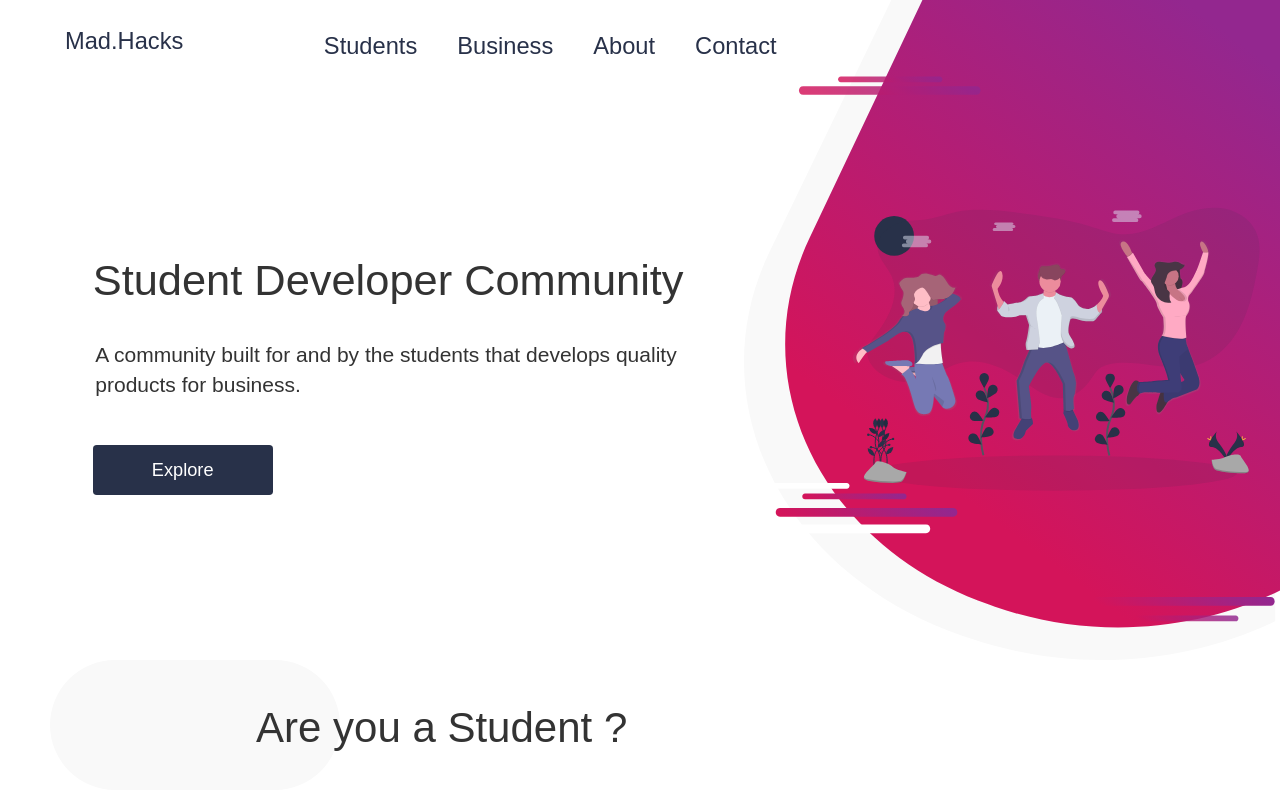
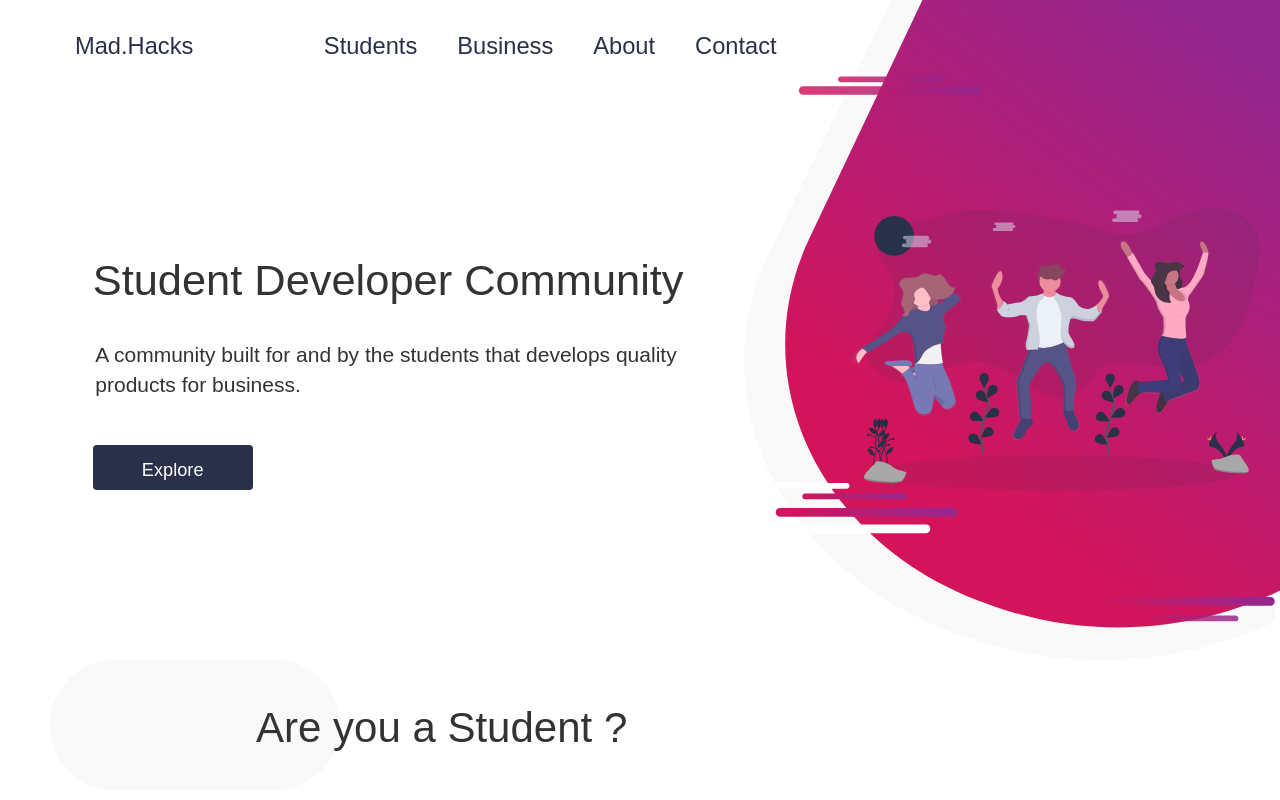
Before and after one commit to mad-hacks/madhacks-webapp, a Vue app: page /#/ in a window 1280 px wide. Shown: the top 800 px of the page. Built offline with nearby package versions, Linux system fonts and the light colour scheme; a web font is replaced by a local one.

Commit message:
Increase Our section image size :tada:

```diff
--- a/src/assets/css/welcome.css
+++ b/src/assets/css/welcome.css
@@ -16,6 +16,7 @@
 .mhacks-tn-left-logo a {
   float: left;
   padding: 20px 15px;
+  padding-top: 25px;
   font-family: 'Muli', sans-serif;
   font-weight: 500;
   font-size: 1.3em;
@@ -261,9 +262,8 @@
 }
 
 .mhacks-mid-mission-sec-bg {
-  background-image: url('../images/mission.svg');
-  background-repeat: no-repeat;
-  width: 100%;
+  width: 1000px;
+  margin-left: -23vw;
   height: 800px;
 }
 
@@ -409,11 +409,11 @@
 /* Laptop screens(upto 1366 px) */
 @media only screen and (max-width: 1366px){
   .mhacks-tn-left-logo {
-    padding: 10px 5px;
+    padding: 15px 10px;
   }
 
   .mhacks-tn-left-logo a {
-    padding: 15px 5px;
+    padding: 15px 10px;
   }
 
   .mhacks-tn-right-item {
@@ -445,8 +445,8 @@
 
   .mhacks-top-btn{
     font-size: 1.3em;
-    width: 180px;
-    height: 50px;
+    width: 160px;
+    height: 45px;
   }
 
   .mhacks-mid-bg{
@@ -483,6 +483,7 @@
   .mhacks-mid-mission-bg{
     height: 140px;
   }
+
 
   .mhacks-mid-mission-content{
     margin-top: 10%;
@@ -525,15 +526,18 @@
 
   .mhacks-last-contact-input {
     width: 60%;
+    margin-left: 0.6vw;
   }
 
   .mhacks-last-contact-textarea {
     width: 60%;
+    margin-left: 0.6vw;
   }
 
   .mhacks-last-contact-btn {
     width: 60%;
     height: 40px;
+    margin-left: 0.6vw;
   }
 }
 
--- a/src/components/pageComponents/Welcome.vue
+++ b/src/components/pageComponents/Welcome.vue
@@ -247,7 +247,7 @@
       <!-- End -->
       <!-- Mission Section Background -->
       <div class="col-xs-6 col-sm-6 col-md-6 col-lg-6">
-        <div class="mhacks-mid-mission-sec-bg"></div>
+        <img src="../../assets/images/mission.svg" class="mhacks-mid-mission-sec-bg">
       </div>
       <!-- End -->
     </div>
```
